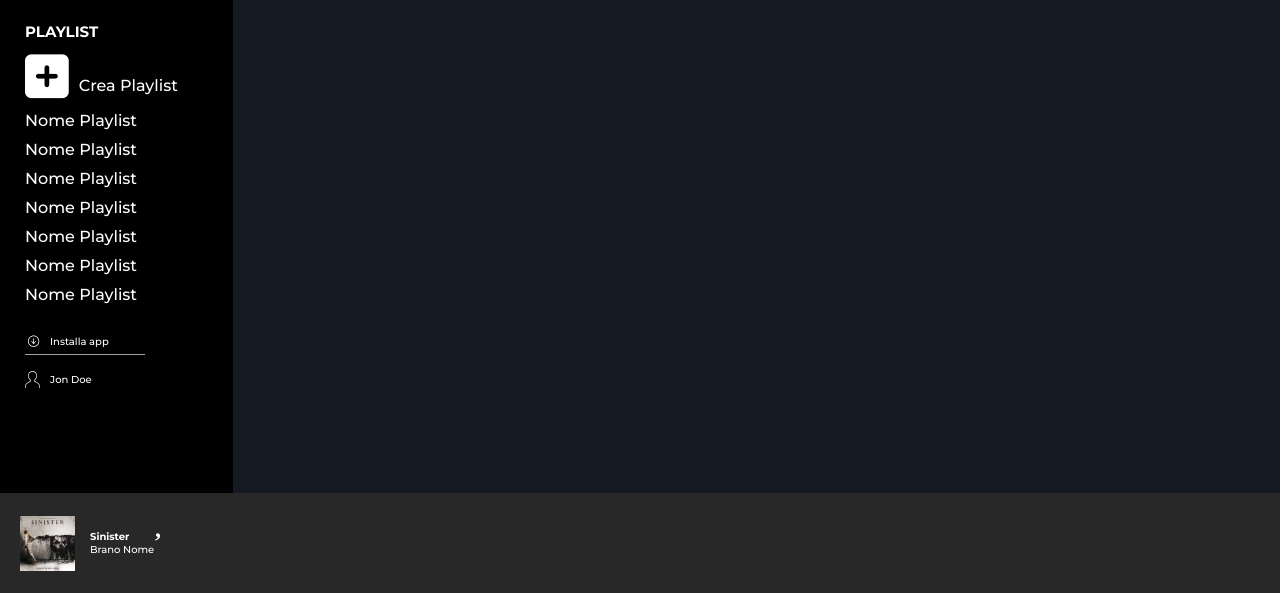
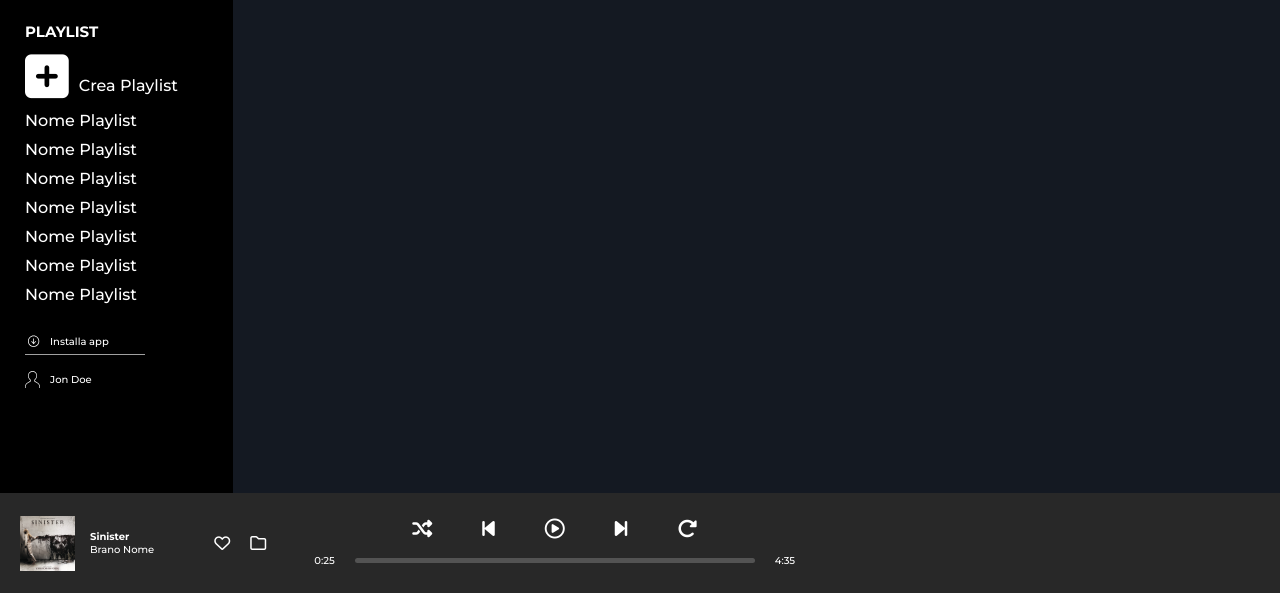
Before and after one commit to DennisEmp/html-css-spotifyweb, a plain HTML site: page index.html in a window 1280 px wide. Shown: the part 207-800 px from the top of the page. Drawn offline with Linux system fonts and the light colour scheme.

Commit message:
timeline

```diff
--- a/index.html
+++ b/index.html
@@ -85,8 +85,24 @@
                 </div>
             </div>
             <div class="icone-left-small">
-                <i class="fa-light fa-heart"></i>
-                <i class="fa-light fa-folder"></i>
+                <i class="fa-regular fa-heart"></i>
+                <i class="fa-regular fa-folder"></i>
+            </div>
+            <div class="timeline">
+                <div class="icone">
+                    <i class="fa-solid fa-shuffle"></i>
+                    <i class="fa-solid fa-backward-step"></i>
+                    <i class="fa-regular fa-circle-play"></i>
+                    <i class="fa-solid fa-forward-step"></i>
+                    <i class="fa-solid fa-rotate-right"></i>
+                </div>
+                <div class="line">
+                    <p class="song-time">0:25</p>
+                    <div class="linebar">
+                        <div class="linebar2"></div>
+                    </div>
+                    <p class="song-time">4:35</p>
+                </div>
             </div>
         </nav>
     </main>
--- a/style.css
+++ b/style.css
@@ -141,4 +141,50 @@
     color: #fff;
     font-size: 40px;
     width: 100px;
+    font-size: 16px;
+    width: 100px;
+    display: flex;
+    align-items: center;
+    margin-left: 60px;
+    gap: 20px;
 }
+
+.timeline {
+    height: 100px;
+    display: flex;
+    flex-direction: column;
+    justify-content: center;
+    align-items: center;
+}
+
+.line {
+    display: flex;
+    align-items: center;
+    gap: 20px;
+}
+
+.icone {
+    color: #fff;
+    font-size: 20px;
+    display: flex;
+    gap: 50px;
+    margin-bottom: 15px;
+}
+
+.linebar {
+    width: 400px;
+    height: 5px;
+    background-color: #535353;
+    border-radius: 10px;
+}
+
+.liberbar2 {
+    width: 90px;
+    height: 5px;
+    background-color: #fff;
+}
+
+.song-time {
+    color: #fff;
+    font-size: 10px;
+}
```
